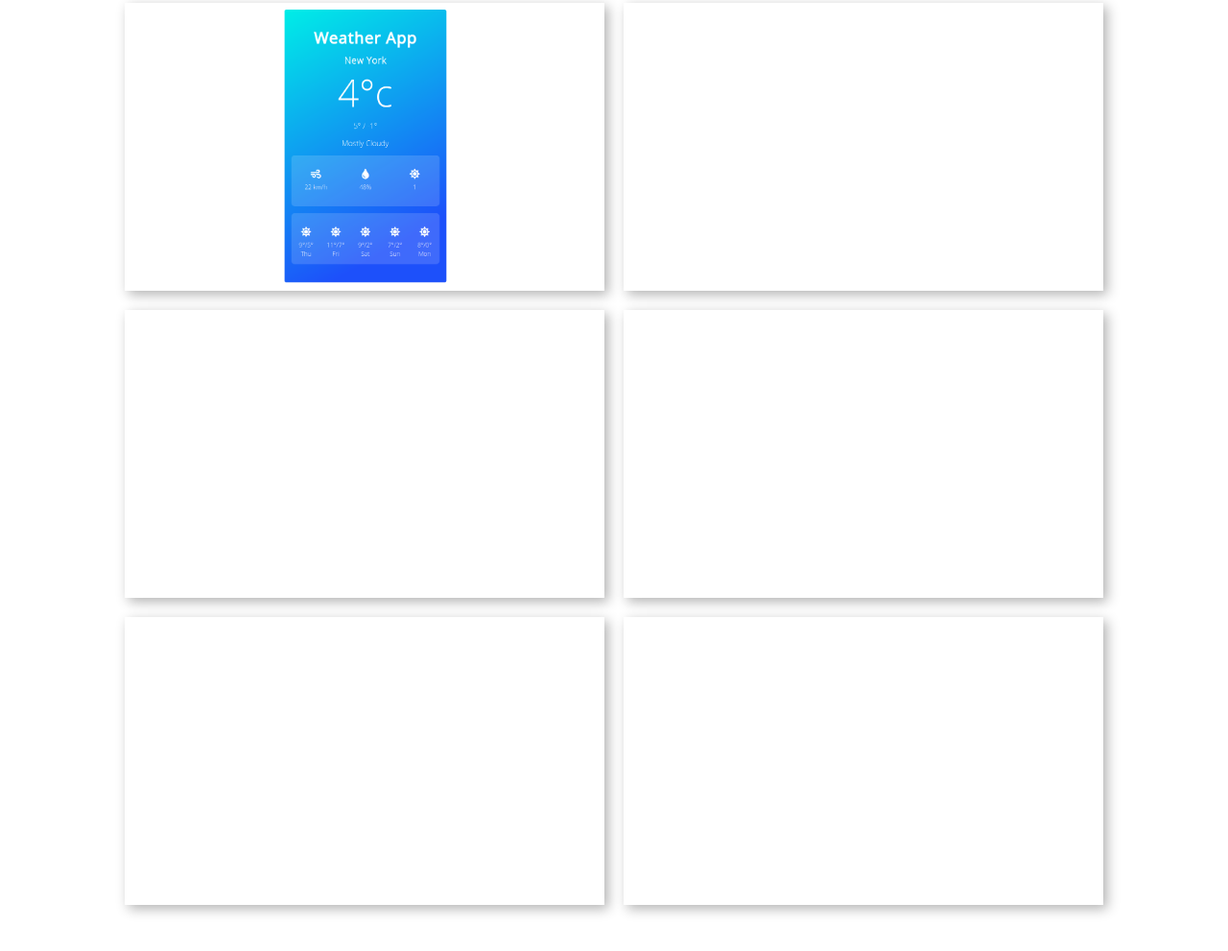
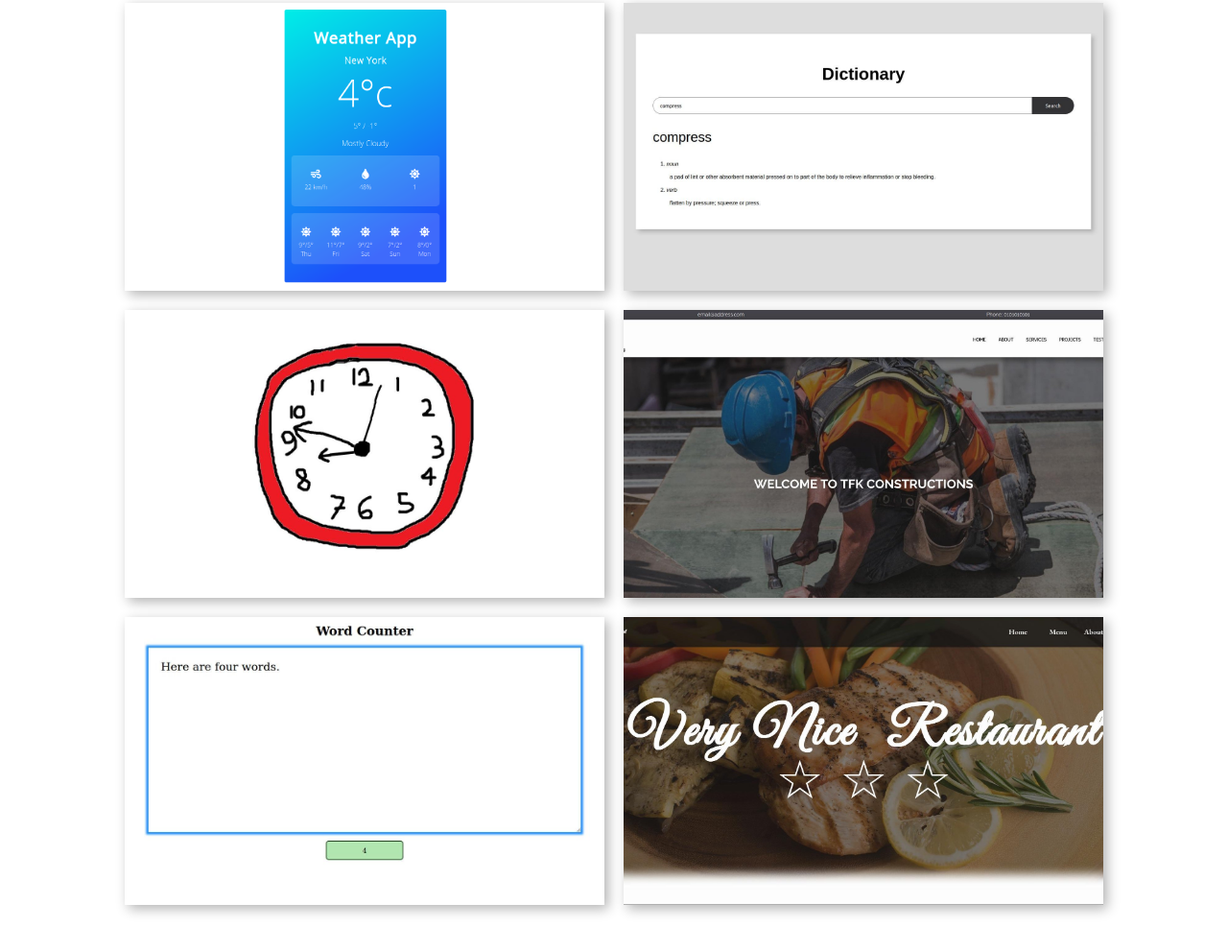
Before and after one commit to Abrar74774/abrar74774.github.io, a plain HTML site: page index.html in a window 1280 px wide. Shown: the part 1017-2008 px from the top of the page at 96% size. Drawn offline with Linux system fonts and the light colour scheme; a web font is replaced by a local one.

Commit message:
second commit

```diff
--- a/index.html
+++ b/index.html
@@ -54,19 +54,19 @@
       <div id="a" style="background-image: url('./img/reactweatherapp2.png');"></div>
 
 
-      <div id="b" style="background-image: url('/dist/img/dict.jpg');"></div>
+      <div id="b" style="background-image: url('./img/dict.jpg');"></div>
 
 
-      <div id="c" style="background-image: url('/dist/img/clock.jpg');"></div>
+      <div id="c" style="background-image: url('./img/clock.jpg');"></div>
 
 
-      <div id="d" style="background-image: url('/dist/img/const.jpg');"></div>
+      <div id="d" style="background-image: url('./img/const.jpg');"></div>
 
 
-      <div id="e" style="background-image: url('/dist/img/wc.jpg');"></div>
+      <div id="e" style="background-image: url('./img/wc.jpg');"></div>
 
 
-      <div id="f" style="background-image: url('/dist/img/rest.jpg');"></div>
+      <div id="f" style="background-image: url('./img/rest.jpg');"></div>
   </div>
   <div id="about">
     <h1>About Me</h1>
@@ -105,6 +105,6 @@
     </div>
   </footer>
   <script src="./js/portfolio.js"></script>
-  <script src="/dist/js/scripts.js"></script>
+  <script src="./js/scripts.js"></script>
 </body>
 </html>
--- a/js/portfolio.js
+++ b/js/portfolio.js
@@ -4,7 +4,7 @@ var overlay = document.getElementById("overlay");
 var close = document.getElementById("close");
 
 
-// Portfolio menu divs==============================================
+//================================== Portfolio menu divs==============================================
 
 var div1 = document.getElementById("a");
 var div2 = document.getElementById("b");
@@ -14,7 +14,7 @@ var div5 = document.getElementById("e");
 var div6 = document.getElementById("f");
 
 
-//Function=========================================================
+//===================================Function=========================================================
 
 function popupEffect(data)  {
   div.innerHTML =
@@ -40,7 +40,7 @@ function popupEffect(data)  {
 };
 
 
-//Click Event Handler================================================
+//============================================Click Event Handler================================================
 
 //Portfolio popup
 
@@ -78,7 +78,7 @@ overlay.addEventListener("click", closepopup);
 close.addEventListener("click", closepopup);
 
 
-// Individual Project Data=================================================
+// =================================Individual Project Data=================================================
 
 var data1 = {
   title:"React Weather App",
@@ -86,7 +86,7 @@ var data1 = {
   site:"https://abrar74774.github.io/ReactWeatherApp",
   source:"https://github.com/Abrar74774/ReactWeatherApp",
   description:"This is an app, where user enters the location or location coordinates, and the app displays current temperature of the location with highest and lowest temperature of the day, along with those of the next five days.<br><br>This is a web app built with React. It uses fetch API for fetching data from arcgis autocomplete REST API, and searches weather data from DarkSky API, and displays it. It uses React Router for showing two pages of the app.",
-  img:"/dist/img/reactweatherapp2.png"
+  img:"./img/reactweatherapp2.png"
 }
 
 var data2 = {
@@ -95,7 +95,7 @@ var data2 = {
   site:"https://abrar74774.github.io/Dictionary/",
   source:"https://github.com/Abrar74774/Dictionary",
   description:"This is a dictionary app. It takes a word as user input, and displays the meaning and description of the word along with the word type.<br><br>The app uses Javascript ES6's fetch API to fetch data from OwlBot API.",
-  img:'/dist/img/dict.jpg'
+  img:'./img/dict.jpg'
 }
 
 var data3 = {
@@ -104,7 +104,7 @@ var data3 = {
   site:"https://abrar74774.github.io/myClock",
   source:"https://github.com/Abrar74774/myClock",
   description:"This is a Javascript clock, which is designed with the most famous design tool in the world, MS Paint.",
-  img:'/dist/img/clock.jpg'
+  img:'./img/clock.jpg'
 }
 
 var data4 = {
@@ -113,7 +113,7 @@ var data4 = {
   site:"https://abrar74774.github.io/Construction-Website",
   source:"https://github.com/Abrar74774/Construction-Website",
   description:"This is a construction company website.<br> The page is designed with CSS, it is responsive, and has some javascript effects.",
-  img:'/dist/img/const.jpg'
+  img:'./img/const.jpg'
 }
 
 var data5 = {
@@ -122,7 +122,7 @@ var data5 = {
   site:"https://abrar74774.github.io/Word-Counter",
   source:"https://github.com/Abrar74774/Word-Counter",
   description:"This is a Word Counter App built with Javascript.",
-  img:'/dist/img/wc.jpg'
+  img:'./img/wc.jpg'
 }
 
 var data6 = {
@@ -131,7 +131,5 @@ var data6 = {
   site:"https://abrar74774.github.io/Restaurant",
   source:"https://github.com/Abrar74774/Restaurant",
   description:"This is a Restaurant Website, which is responsive, designed with CSS.",
-  img:'/dist/img/rest.jpg'
+  img:'./img/rest.jpg'
 }
-
-console.log(getComputedStyle(popup).transitionDuration.replace('s','') * 1000);
```
